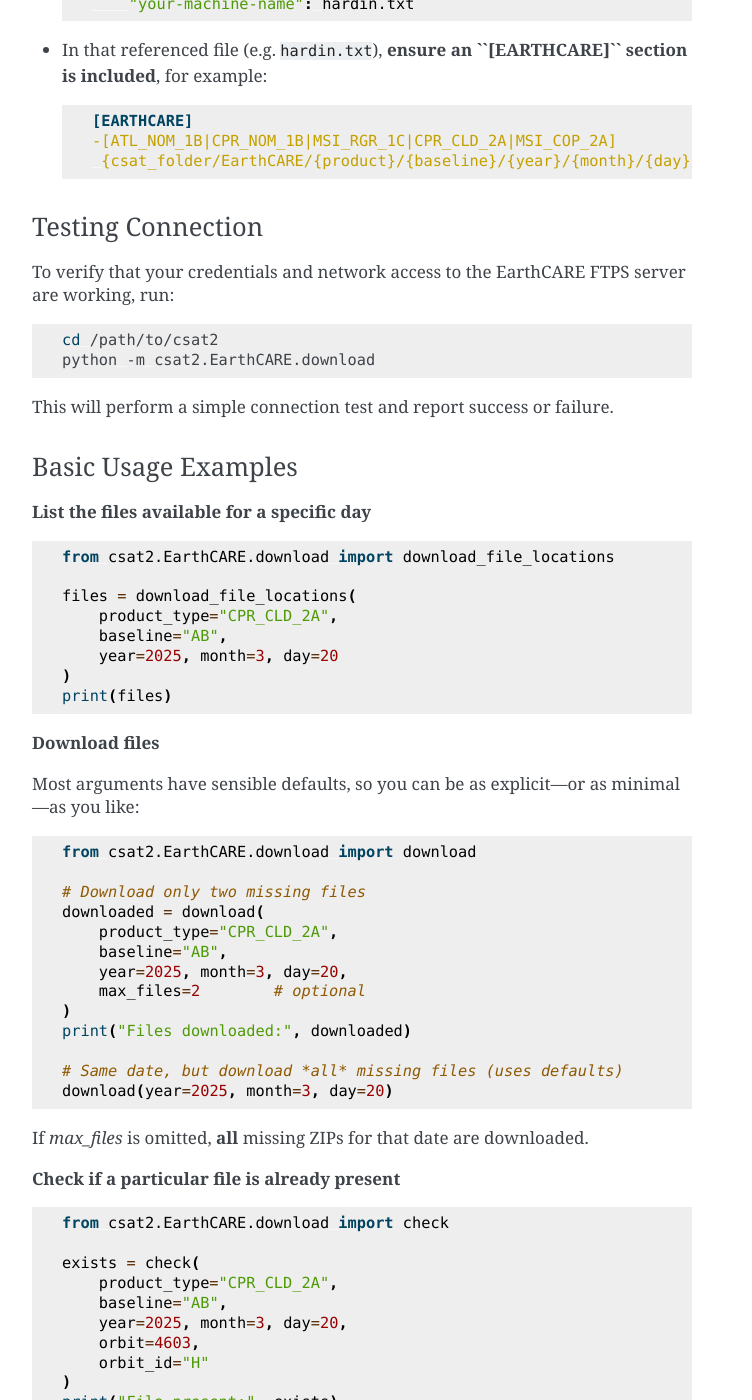
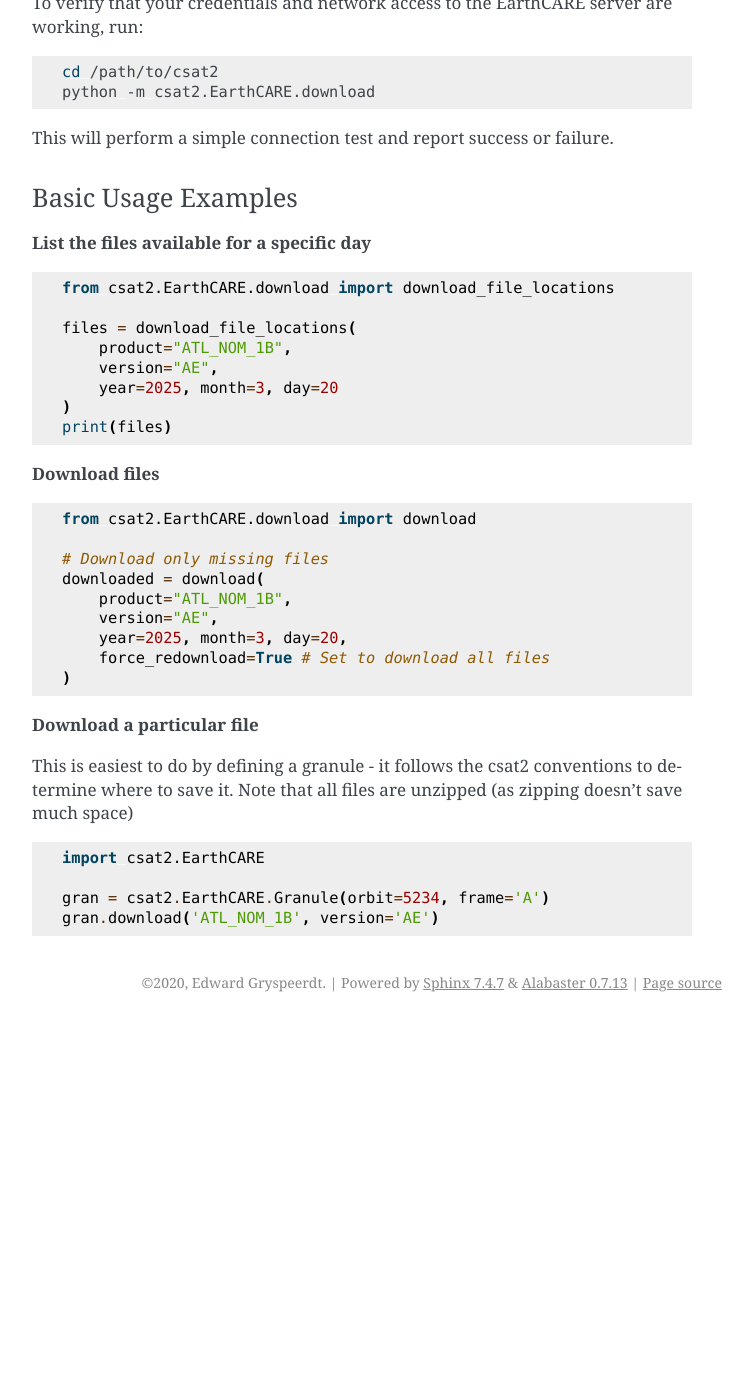
Before and after one commit to EdGrrr/csat2, a Sphinx documentation site: the page built from doc/instruments.rst, in a window 1280 px wide and 1400 px high, scrolled down 6579 px. Shown: the whole window, without its empty margins (388-1140 px from the left). Built offline with Sphinx 7.4.7, drawn with Linux system fonts in a browser that asks for light colours; after the commit the page ends 7601 px from its top, so only the background shows below that; some of the changed text lies outside the part shown.

Commit message:
Documentation updates

```diff
--- a/doc/instruments.rst
+++ b/doc/instruments.rst
@@ -263,12 +263,6 @@
 
 Before using the EarthCARE module, ensure the following:
 
-- The `lftp` command‑line tool must be installed. You can install it via:
-
-  - **conda**: `conda install -c conda-forge lftp`
-  - **apt (Debian/Ubuntu)**: `sudo apt install lftp`
-  - **brew (macOS)**: `brew install lftp`
-
 - You must register for an account at the **ESA EarthCARE Data Access Portal**:
   https://ec-pdgs-dissemination1.eo.esa.int/oads/access/
 
@@ -285,15 +279,7 @@
           "password": "your_esa_password"
       }
 
-- In your ``~/.csat2/config.cfg``, make sure your machine is listed under
-  ``machines`` and points to a `.txt` file that holds the path mappings. Example:
-
-  .. code-block:: yaml
-
-      machines:
-          "your-machine-name": hardin.txt
-
-- In that referenced file (e.g. ``hardin.txt``), **ensure an ``[EARTHCARE]`` section is included**,
+- In your machine file (e.g. ``hardin.txt``), **ensure an ``[EARTHCARE]`` section is included**,
   for example:
 
   .. code-block:: ini
@@ -307,7 +293,7 @@
 Testing Connection
 ..................
 
-To verify that your credentials and network access to the EarthCARE FTPS server are working, run:
+To verify that your credentials and network access to the EarthCARE server are working, run:
 
 .. code-block:: bash
 
@@ -327,45 +313,35 @@
     from csat2.EarthCARE.download import download_file_locations
 
     files = download_file_locations(
-        product_type="CPR_CLD_2A",
-        baseline="AB",
+        product="ATL_NOM_1B",
+        version="AE",
         year=2025, month=3, day=20
     )
     print(files)
 
 **Download files**
 
-Most arguments have sensible defaults, so you can be as explicit—or as minimal—as you like:
-
 .. code-block:: python
 
     from csat2.EarthCARE.download import download
 
-    # Download only two missing files
+    # Download only missing files
     downloaded = download(
-        product_type="CPR_CLD_2A",
-        baseline="AB",
+        product="ATL_NOM_1B",
+        version="AE",
         year=2025, month=3, day=20,
-        max_files=2        # optional
+        force_redownload=True # Set to download all files
     )
-    print("Files downloaded:", downloaded)
 
-    # Same date, but download *all* missing files (uses defaults)
-    download(year=2025, month=3, day=20)
+**Download a particular file**
 
-If `max_files` is omitted, **all** missing ZIPs for that date are downloaded.
-
-**Check if a particular file is already present**
+This is easiest to do by defining a granule - it follows the csat2 conventions to
+determine where to save it. Note that all files are unzipped (as zipping doesn't
+save much space)
 
 .. code-block:: python
 
-    from csat2.EarthCARE.download import check
+    import csat2.EarthCARE
 
-    exists = check(
-        product_type="CPR_CLD_2A",
-        baseline="AB",
-        year=2025, month=3, day=20,
-        orbit=4603,
-        orbit_id="H"
-    )
-    print("File present:", exists)
+    gran = csat2.EarthCARE.Granule(orbit=5234, frame='A')
+    gran.download('ATL_NOM_1B', version='AE')
```
Also changed, not shown: 1 other file.
